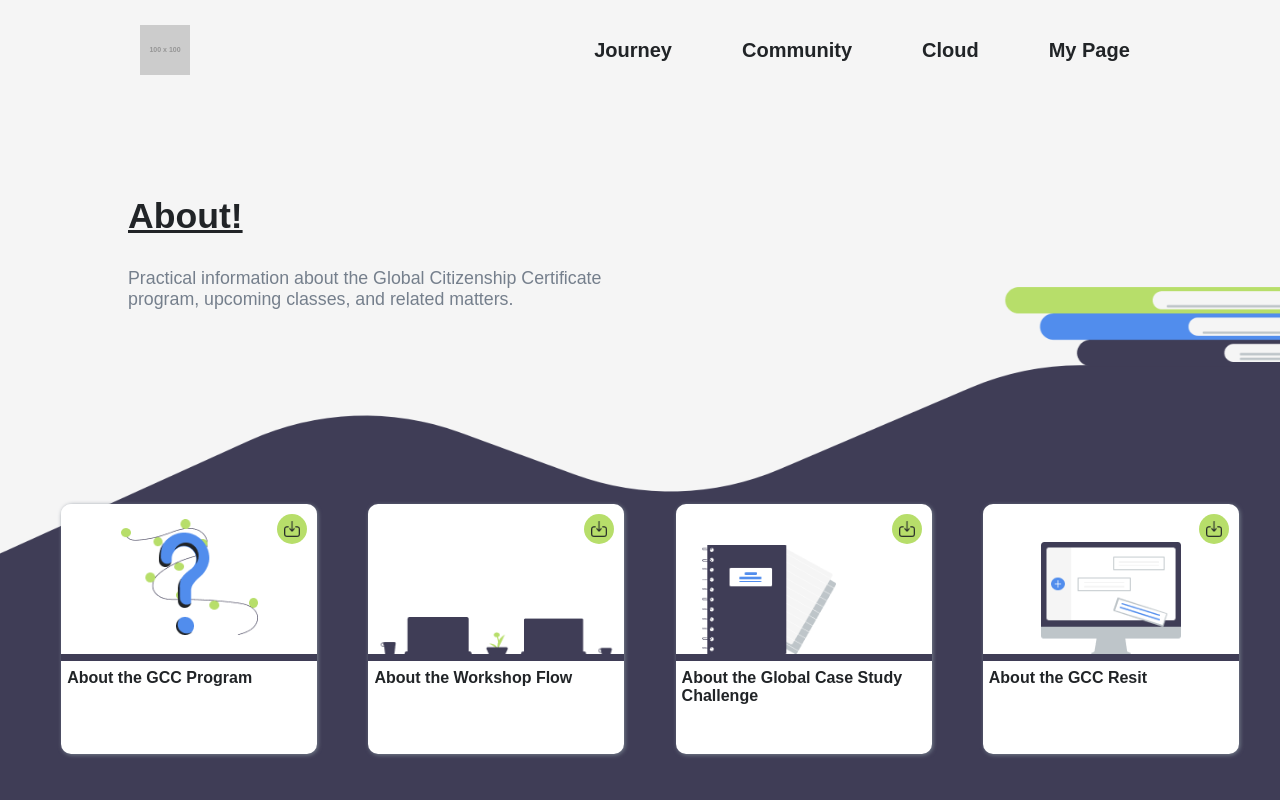
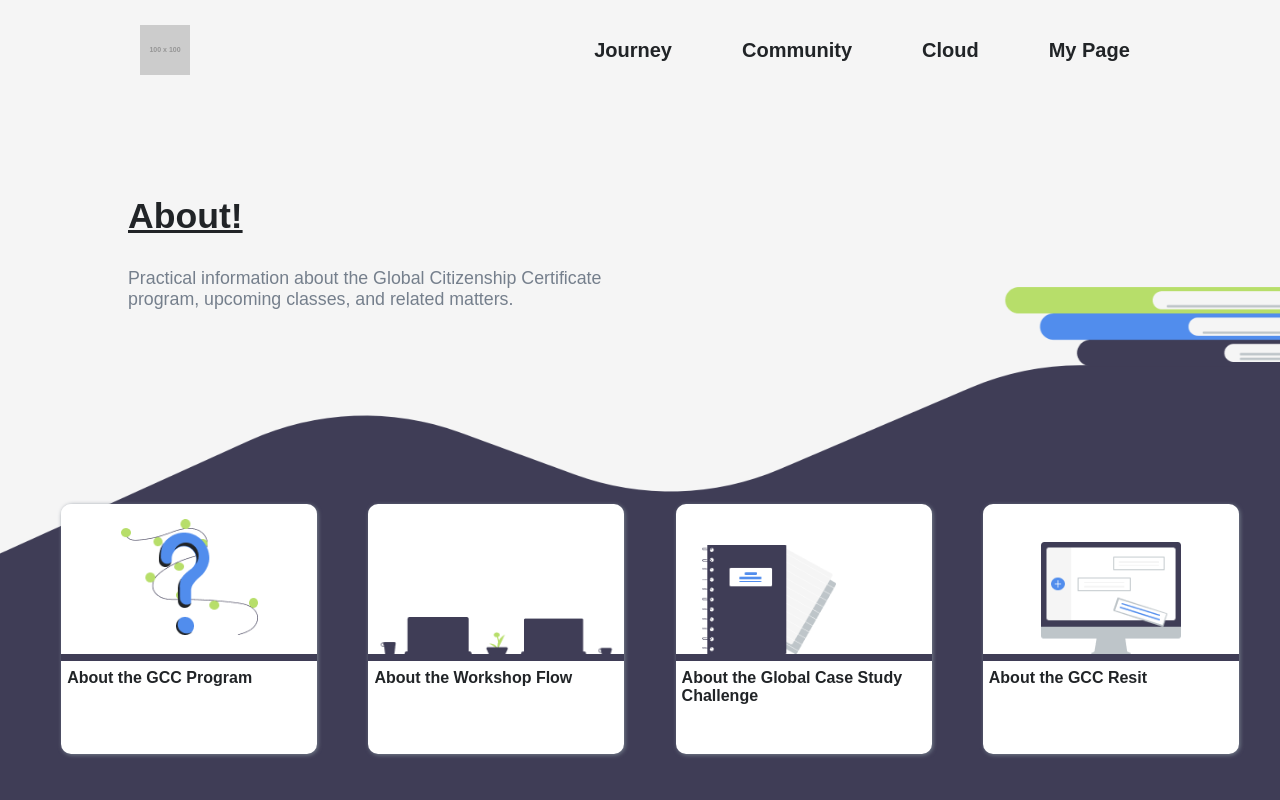
Before and after one commit to titouandeschanels/GlobalCitizenship, a React (Create React App) app in the folder gccapp/: page /about in a window 1280 px wide. Shown: the top 800 px of the page. Built offline with nearby package versions, Linux system fonts and the light colour scheme; the HTML template or start-up script is replaced by a standard one.

Commit message:
fix checkmarks on challenge page and remove download  buttons

```diff
--- a/gccapp/src/components/about/assignmentChecklist/elements.js
+++ b/gccapp/src/components/about/assignmentChecklist/elements.js
@@ -1,5 +1,5 @@
 import styled from "styled-components";
-import { White, Blue, LightGray } from '../../../colors';
+import { White, LightGray } from '../../../colors';
 
 export const BoxContainer = styled.div`
     display: flex;
--- a/gccapp/src/components/about/checkboxContainers/elements.js
+++ b/gccapp/src/components/about/checkboxContainers/elements.js
@@ -1,5 +1,5 @@
 import styled from "styled-components";
-import { White, Blue, LightGray, Gray } from '../../../colors';
+import { White, Blue, LightGray } from '../../../colors';
 
 export const Container = styled.div`
     display: flex;
@@ -36,26 +36,29 @@ export const Item = styled.div`
     background-color: ${White};
     border: 1px solid ${LightGray};
     border-radius: 10px;
-  padding: 15px 15px 20px 25px;
+    padding: 15px;
     box-shadow: 0 2px 4px rgba(0, 0, 0, 0.1);
+    width: 100%;
+    box-sizing: border-box;
 `;
 
 export const IconWrapper = styled.div`
     display: flex;
     align-items: center;
     justify-content: center;
-    width: 60px; /* Fixed width */
-    height: 40px; /* Fixed height */
+    min-width: 40px;
+    min-height: 40px;
     margin-right: 20px;
 
     img {
-        width: 100%;
-        height: 100%;
-        object-fit: contain; /* Maintain aspect ratio */
+        width: 30px;
+        height: 30px;
+        object-fit: contain;
     }
 `;
 
 export const TextWrapper = styled.div`
     font-size: 14px;
     color: #333;
+    flex: 1; /* Takes up remaining space in the flex container */
 `;
--- a/gccapp/src/components/about/gccResit/elements.js
+++ b/gccapp/src/components/about/gccResit/elements.js
@@ -12,4 +12,5 @@ export const CenteredImage = styled.img`
     max-width: 50%;
     height: auto;
     object-fit: contain;
+    padding-bottom: 20px;
 `;
--- a/gccapp/src/components/about/globalCase/elements.js
+++ b/gccapp/src/components/about/globalCase/elements.js
@@ -1,5 +1,5 @@
 import styled from "styled-components";
-import { White, Blue, Indigo, Gray } from '../../../colors';
+import { White, Blue, Gray } from '../../../colors';
 
 export const ImageWrapper = styled.div`
     display: flex;
@@ -13,6 +13,7 @@ export const CenteredImage = styled.img`
     max-width: 55%;
     height: auto;
     object-fit: contain;
+    padding-top: 20px;
     padding-bottom: 30px;
     border-bottom: 1px solid lightgrey;
 `;
--- a/gccapp/src/components/about/globalCase/index.tsx
+++ b/gccapp/src/components/about/globalCase/index.tsx
@@ -1,5 +1,5 @@
 import React from "react";
-import { CenteredImage, ImageWrapper, List, ListItem, ButtonWrapper, StyledButton, ChecklistTitle } from "./elements";
+import { CenteredImage, ImageWrapper, List, ListItem, ButtonWrapper, StyledButton } from "./elements";
 import { Header, SubHeader, SmallTitle, ContentWrapper, TextAll } from "../elements"
 import { FaLightbulb } from 'react-icons/fa';
 import globalCaseImg from '../../../assets/aboutpage/globalCase/globalCase.png';
--- a/gccapp/src/components/squares/elements.js
+++ b/gccapp/src/components/squares/elements.js
@@ -1,5 +1,5 @@
 import styled from 'styled-components';
-import {Gray, Indigo, White, Blue, Black, Green} from '../../colors';
+import { Gray, Indigo, White, Blue, Black } from '../../colors';
 
 // Responsive breakpoints
 const breakpoints = {
@@ -252,33 +252,3 @@ export const ComputerImage = styled.div`
         object-fit: contain;
     }
 `;
-
-export const DownloadButton = styled.button`
-    position: absolute;
-    top: 10px;
-    right: 10px;
-    width: 30px;
-    height: 30px;
-    border-radius: 50%;
-    background-color: ${Green};
-    border: none;
-    cursor: pointer;
-    display: flex;
-    align-items: center;
-    justify-content: center;
-    color: ${White};
-    font-size: 16px;
-    font-weight: bold;
-    z-index: 10;
-
-    &:hover {
-        transform: translateY(-5px);
-        box-shadow: 2px 2px 4px ${Gray};
-    }
-    transition: 0.3s;
-
-    img {
-        width: 16px;
-        height: 16px;
-    }
-`;
--- a/gccapp/src/components/squares/index-about.tsx
+++ b/gccapp/src/components/squares/index-about.tsx
@@ -1,9 +1,8 @@
-import {SquareContainer, SquareItemAbout, ImageRow, TextRow, SquareTitleAbout, DownloadButton, QuestionImage, PlantImage, PaperImage, ComputerImage} from './elements';
+import {SquareContainer, SquareItemAbout, ImageRow, TextRow, SquareTitleAbout, QuestionImage, PlantImage, PaperImage, ComputerImage} from './elements';
 import computer from '../../assets/aboutpage/computer.png';
 import paper from '../../assets/aboutpage/paper.png';
 import plant from '../../assets/aboutpage/plant.png';
 import questionmark from '../../assets/aboutpage/bigquestionmark.png';
-import downloadIcon from '../../assets/aboutpage/download-image.png';
 
 const SquaresHome = () => {
     const handleClick = (path : string) => {
@@ -14,9 +13,6 @@ const SquaresHome = () => {
         <SquareContainer>
             <SquareItemAbout onClick={() => handleClick('/aboutGCC')}>
                 <ImageRow>
-                    <DownloadButton onClick={() => handleClick('/aboutGCC')}>
-                        <img src={downloadIcon} alt="Download"/>
-                    </DownloadButton>
                     <QuestionImage>
                     <img src={questionmark} alt="questionmark"/>
                     </QuestionImage>
@@ -27,9 +23,6 @@ const SquaresHome = () => {
             </SquareItemAbout>
             <SquareItemAbout onClick={() => handleClick('/aboutWorkshop')}>
                 <ImageRow>
-                    <DownloadButton onClick={() => handleClick('/aboutWorkshop')}>
-                        <img src={downloadIcon} alt="Download"/>
-                    </DownloadButton>
                     <PlantImage>
                         <img src={plant} alt="plant"/>
                     </PlantImage>
@@ -40,9 +33,6 @@ const SquaresHome = () => {
             </SquareItemAbout>
             <SquareItemAbout onClick={() => handleClick('/aboutGlobalCase')}>
                 <ImageRow>
-                    <DownloadButton onClick={() => handleClick('/aboutGlobalCase')}>
-                        <img src={downloadIcon} alt="Download"/>
-                    </DownloadButton>
                     <PaperImage>
                         <img src={paper} alt="paper"/>
                     </PaperImage>
@@ -53,9 +43,6 @@ const SquaresHome = () => {
             </SquareItemAbout>
             <SquareItemAbout onClick={() => handleClick('/AboutGCCResit')}>
                 <ImageRow>
-                    <DownloadButton onClick={() => handleClick('/aboutGCCResit')}>
-                        <img src={downloadIcon} alt="Download"/>
-                    </DownloadButton>
                     <ComputerImage>
                         <img src={computer} alt="computer"/>
                     </ComputerImage>
```
Lines whose indentation alone changed are shown as unchanged.
